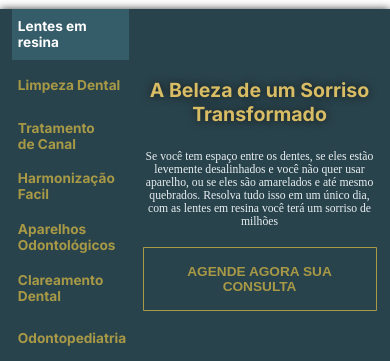
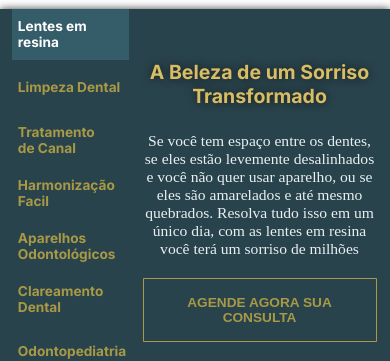
Before and after one commit to nnitiV/OdontoGranViana, a React (Vite) app: page / in a window 390 px wide. Shown: the part 3060-3421 px from the top of the page. Built offline with nearby package versions, Linux system fonts and the light colour scheme; a web font is replaced by a local one.

Commit message:
Testing treatment explanation paragraph font-size

```diff
--- a/src/components/treatments/index.module.css
+++ b/src/components/treatments/index.module.css
@@ -175,7 +175,7 @@
 
     .treatmentExplanation div p {
         width: fit-content;
-        font-size: 3vw;
+        font-size: 4vw;
     }
 
     .treatmentExplanation button {
```
